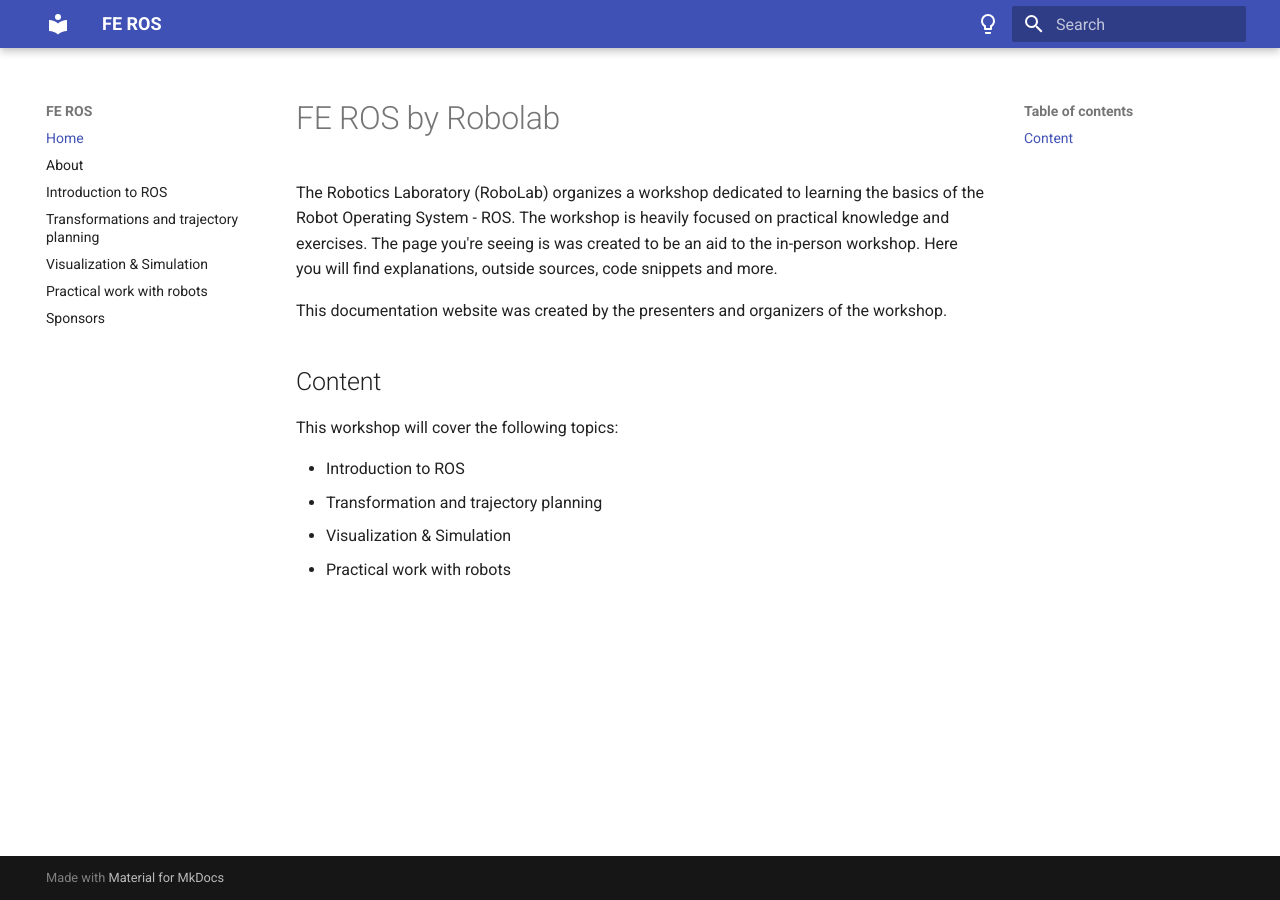
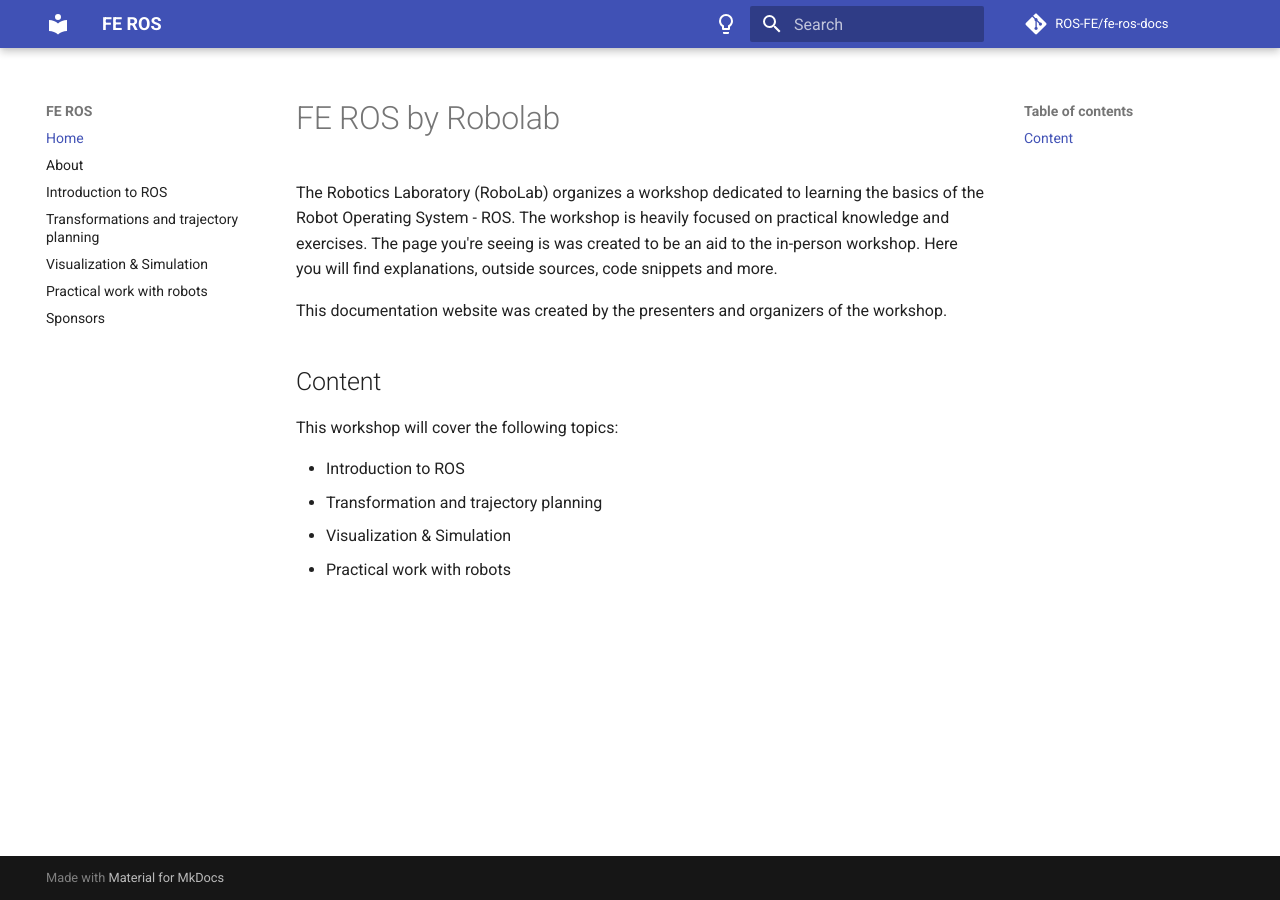
Before and after one commit to ROS-FE/fe-ros-docs, an MkDocs documentation site: the page built from docs/index.md, in a window 1280 px wide. Built offline with MkDocs 1.6.1 and Material for MkDocs 9.7.7, drawn with Linux system fonts in a browser that asks for light colours; comment, search, counter and statistics services are not loaded.

Commit message:
Adds details and changes dep

```diff
--- a/mkdocs.yml
+++ b/mkdocs.yml
@@ -1,3 +1,13 @@
+
+# Project information
+site_url: https://ros-fe.github.io/fe-ros-docs/
+site_author: Timotej Gašpar
+site_description: >-
+  FE ROS workshop documentation page.
+# Repository
+repo_name: ROS-FE/fe-ros-docs
+repo_url: https://github.com/ROS-FE/fe-ros-docs
+
 site_name: FE ROS
 nav:
     - Home: 'index.md'
--- a/requirements.txt
+++ b/requirements.txt
@@ -1 +1 @@
-mkdocs-material==1.10.0
+mkdocs-material
```
